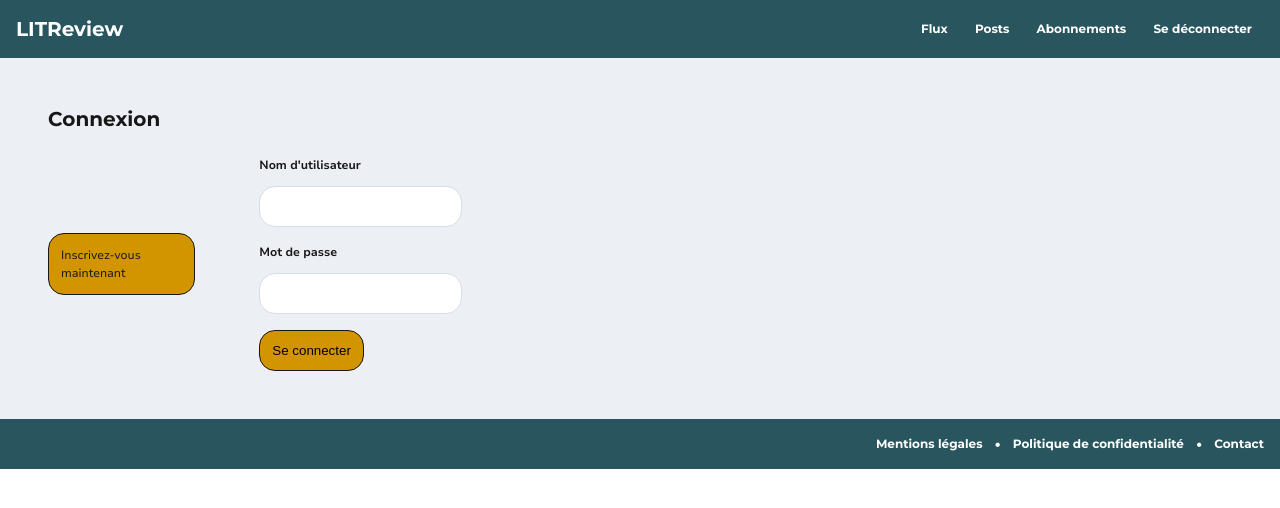
After one commit to Arnaud-Goguelin/ocpy09, a Django app: template authentication/templates/authentication/login.html in a window 1280 px wide. The commit adds this page. Shown: the top 508 px of the page. Run offline with Django 5.2, Linux system fonts and the light colour scheme; the template is opened without the code that fills it, so the values that code supplies are empty.

Commit message:
feat(templates): implement html and css for login template

```diff
--- /dev/null
+++ b/authentication/templates/authentication/login.html
@@ -0,0 +1,22 @@
+{% extends 'base.html' %}
+
+{% block content %}
+<section class="flex --column --align-start">
+    <h2 class="headline-xl mb-lg">Connexion</h2>
+    <div class="flex">
+    <a class="primary-btn mr-3xl" href="{% url 'authentication:signup' %}">Inscrivez-vous maintenant</a>
+    <form class="flex --column --space-evenly --align-start" method="post">
+        {% csrf_token %}
+        <div>
+            <label class="form-label" for="id_username">Nom d'utilisateur</label>
+            <input class="form-input" id="id_username">
+        </div>
+                <div>
+            <label class="form-label" for="id_password">Mot de passe</label>
+            <input class="form-input" id="id_password">
+        </div>
+        <button class="primary-btn" type="submit">Se connecter</button>
+    </form>
+    </div>
+</section>
+{% endblock %}
--- a/litrevu/static/styles/components/button.css
+++ b/litrevu/static/styles/components/button.css
@@ -1,5 +1,13 @@
 .primary-btn {
-    background-color: var(--high-light);
+    background-color: var(--color-high-light);
     padding: var(--spacing-sm);
     border-radius: var(--border-radius-lg);
+    border: 1px solid var(--color-dark);
 }
+
+.secondary-btn {
+    background-color: var(--color-accent);
+    padding: var(--spacing-sm);
+    border-radius: var(--border-radius-lg);
+    border: 1px solid var(--color-dark);
+}
--- a/litrevu/static/styles/components/card.css
+++ b/litrevu/static/styles/components/card.css
@@ -0,0 +1,4 @@
+.classic_card {
+    background-color: var(--color-white);
+    border-radius: var(--border-radius-lg);
+}
--- a/litrevu/static/styles/components/form.css
+++ b/litrevu/static/styles/components/form.css
@@ -1,18 +1,25 @@
 .form-global {
-    background-color: var(--white);
+    background-color: var(--color-white);
     border-radius: var(--border-radius-sm);
+}
+
+.form-label {
+    display: block;
+    font-weight: bold;
+    margin-bottom: var(--spacing-sm);
 }
 
 .form-input {
     padding: var(--spacing-sm);
-    border: 1px solid var(--grey);
-    border-radius: var(--border-radius-sm);
+    border: 1px solid var(--color-grey);
+    border-radius: var(--border-radius-lg);
     width: 100%;
+    margin-bottom: var(--spacing-md);
 }
 
 .form-text-area {
     padding: var(--spacing-sm);
-    border: 1px solid var(--grey);
-    border-radius: var(--border-radius-sm);
+    border: 1px solid var(--color-grey);
+    border-radius: var(--border-radius-lg);
     width: 100%;
 }
--- a/litrevu/static/styles/css/base.css
+++ b/litrevu/static/styles/css/base.css
@@ -1,4 +1,4 @@
 .app-container {
-    background-color: var(--grey-light);
-    color: var(--dark);
+    background-color: var(--color-grey-light);
+    color: var(--color-dark);
 }
--- a/litrevu/static/styles/css/footer.css
+++ b/litrevu/static/styles/css/footer.css
@@ -1,4 +1,4 @@
 .footer {
-    background-color: var(--dark-cyan);
-    color: var(--white);
+    background-color: var(--color-dark-cyan);
+    color: var(--color-white);
 }
--- a/litrevu/static/styles/css/header.css
+++ b/litrevu/static/styles/css/header.css
@@ -1,6 +1,6 @@
 .header {
-    background-color: var(--dark-cyan);
-    color: var(--white);
+    background-color: var(--color-dark-cyan);
+    color: var(--color-white);
 }
 
 a {
--- a/litrevu/static/styles/theme/border.css
+++ b/litrevu/static/styles/theme/border.css
@@ -1,4 +1,7 @@
 :root {
+    --border-radius-3xl: 64px;
+    --border-radius-2xl: 48px;
+    --border-radius-xl: 24px;
     --border-radius-lg: 16px;
     --border-radius-md: 8px;
     --border-radius-sm: 4px;
--- a/litrevu/static/styles/theme/colors.css
+++ b/litrevu/static/styles/theme/colors.css
@@ -1,8 +1,9 @@
 :root {
-    --white: #ffffff;
-    --grey: #D7DDE6;
-    --grey-light: #ECEFF3;
-    --dark: #171717;
-    --dark-cyan: #28555E;
-    --high-light: #d29500;
+    --color-white: #ffffff;
+    --color-grey: #D7DDE6;
+    --color-grey-light: #ECEFF3;
+    --color-dark: #171717;
+    --color-dark-cyan: #28555E;
+    --color-high-light: #d29500;
+    --color-accent: #FAF5E6;
 }
--- a/litrevu/static/styles/theme/layout.css
+++ b/litrevu/static/styles/theme/layout.css
@@ -66,3 +66,7 @@
 .text-align-right {
     text-align: right;
 }
+
+.text-align-left {
+    text-align: left;
+}
--- a/litrevu/static/styles/theme/scaling.css
+++ b/litrevu/static/styles/theme/scaling.css
@@ -1,9 +1,3 @@
-:root {
-    --border-radius-lg: 16px;
-    --border-radius-md: 8px;
-    --border-radius-sm: 4px;
-}
-
 .width-100 {
     width: 100%;
 }
@@ -15,3 +9,7 @@
 .width-50 {
     width: 50%;
 }
+
+.width-30 {
+    width: 30%;
+}
--- a/litrevu/templates/base.html
+++ b/litrevu/templates/base.html
@@ -14,8 +14,11 @@
     <link rel="stylesheet" href="{% static 'styles/theme/spacing.css' %}">
     <link rel="stylesheet" href="{% static 'styles/theme/scaling.css' %}">
     <link rel="stylesheet" href="{% static 'styles/theme/layout.css' %}">
+    <link rel="stylesheet" href="{% static 'styles/theme/border.css' %}">
     <link rel="stylesheet" href="{% static 'styles/css/base.css' %}">
     <link rel="stylesheet" href="{% static 'styles/components/button.css' %}">
+    <link rel="stylesheet" href="{% static 'styles/components/card.css' %}">
+    <link rel="stylesheet" href="{% static 'styles/components/form.css' %}">
     <link rel="stylesheet" href="{% static 'styles/css/header.css' %}">
     <link rel="stylesheet" href="{% static 'styles/css/footer.css' %}">
 
```
Also changed, not shown: authentication/templates/authentication/sign_up.html (added, +10 -0 lines).
